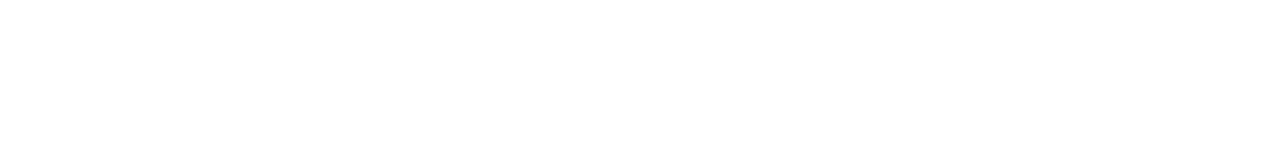
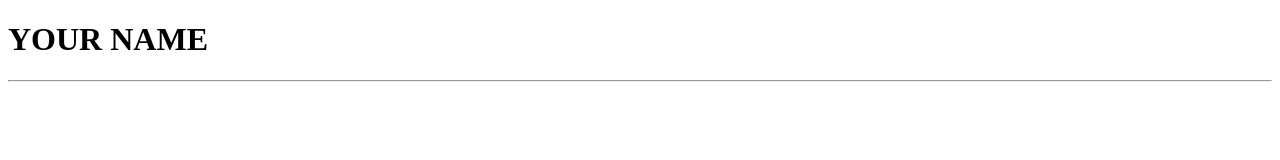
Before and after one commit to JenBaldonado/WordToHTML, a plain HTML site: page index.html in a window 1280 px wide. Drawn offline with Linux system fonts and the light colour scheme.

Commit message:
Added h1 and hr element

```diff
--- a/index.html
+++ b/index.html
@@ -7,6 +7,10 @@
     <title>Jen's HTML Simple Resume</title>
 </head>
 <body>
+    <header>
+        <h1>YOUR NAME</h1>
+        <hr/>
+    </header>
     <!--MAIN SECTION-->
     <main>
         <!--HEADER SECTION-->
```
